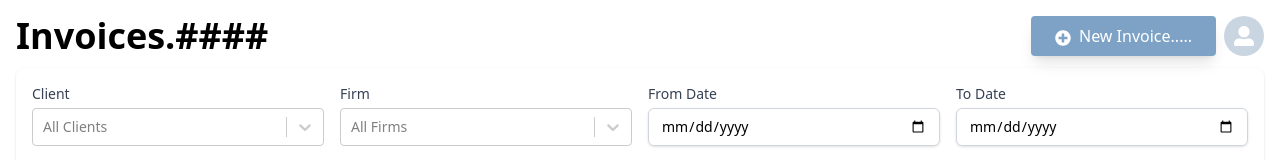
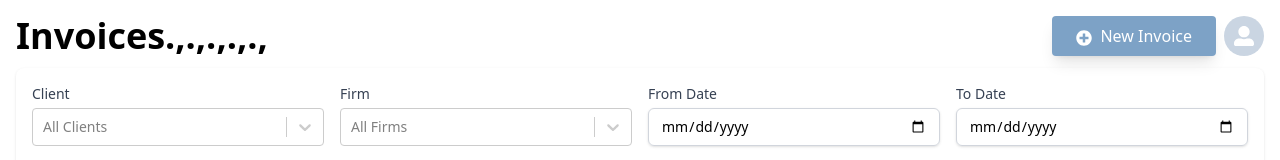
Before and after one commit to Finaxis002/invoicing, a React (Vite) app: page / in a window 1280 px wide. Shown: the top 160 px of the page. Built offline with nearby package versions, Linux system fonts and the light colour scheme; no server answers.

Commit message:
ci cd check 3

```diff
--- a/src/components/ViewInvoices.jsx
+++ b/src/components/ViewInvoices.jsx
@@ -491,7 +491,7 @@ export default function ViewInvoices() {
       {/* View Invoices Table (Existing Table) */}
       <div className="content p-4">
         <div className="mb-3 flex justify-between items-center">
-          <h2 className="text-4xl font-bold font-sans">Invoices.####</h2>
+          <h2 className="text-4xl font-bold font-sans">Invoices.,.,.,.,.,</h2>
           {/* New Invoice Button */}
           <div className="flex items-center">
             <button
@@ -501,7 +501,7 @@ export default function ViewInvoices() {
             >
               <div className="flex justify-center items-center">
                 <FaPlusCircle className="text-s mt-1" />
-                <span className="ml-2 font-sans">New Invoice.....</span>
+                <span className="ml-2 font-sans">New Invoice</span>
               </div>
             </button>
             <ProfileDropdown />{" "}
```
